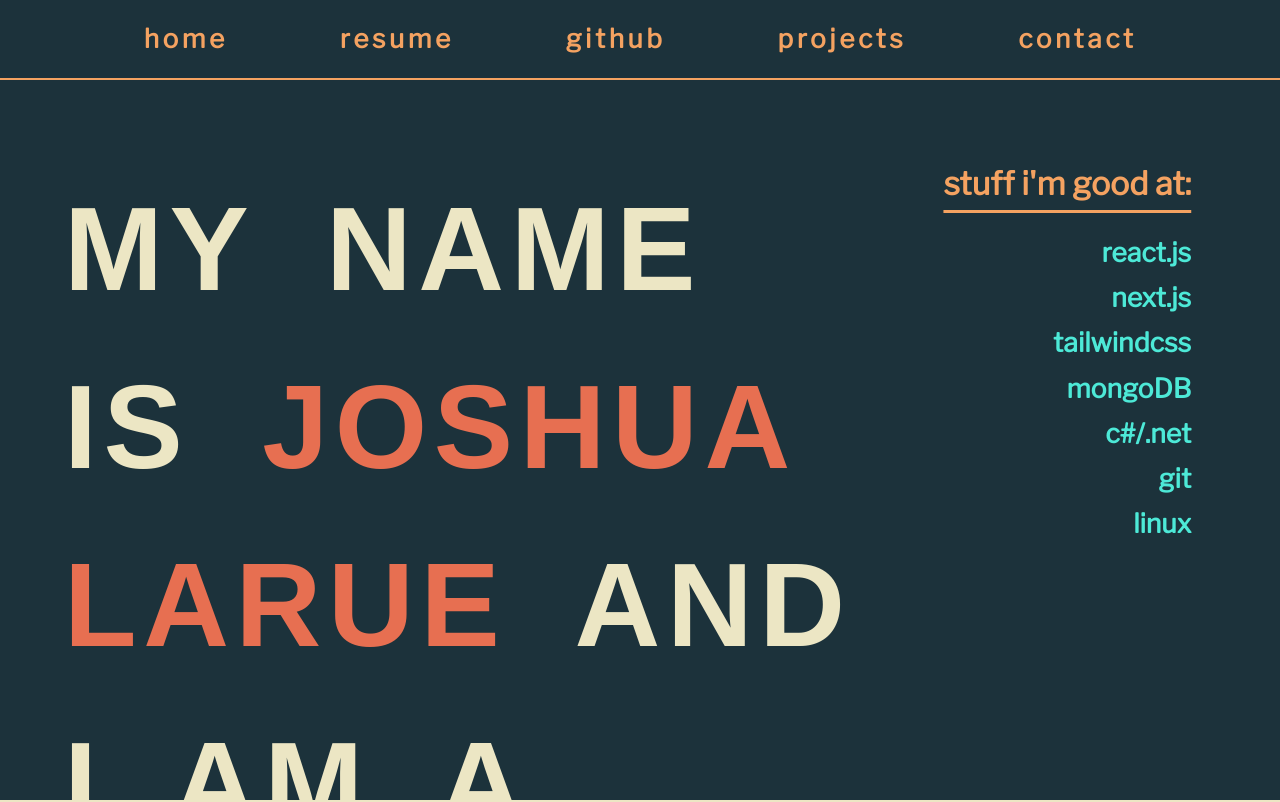
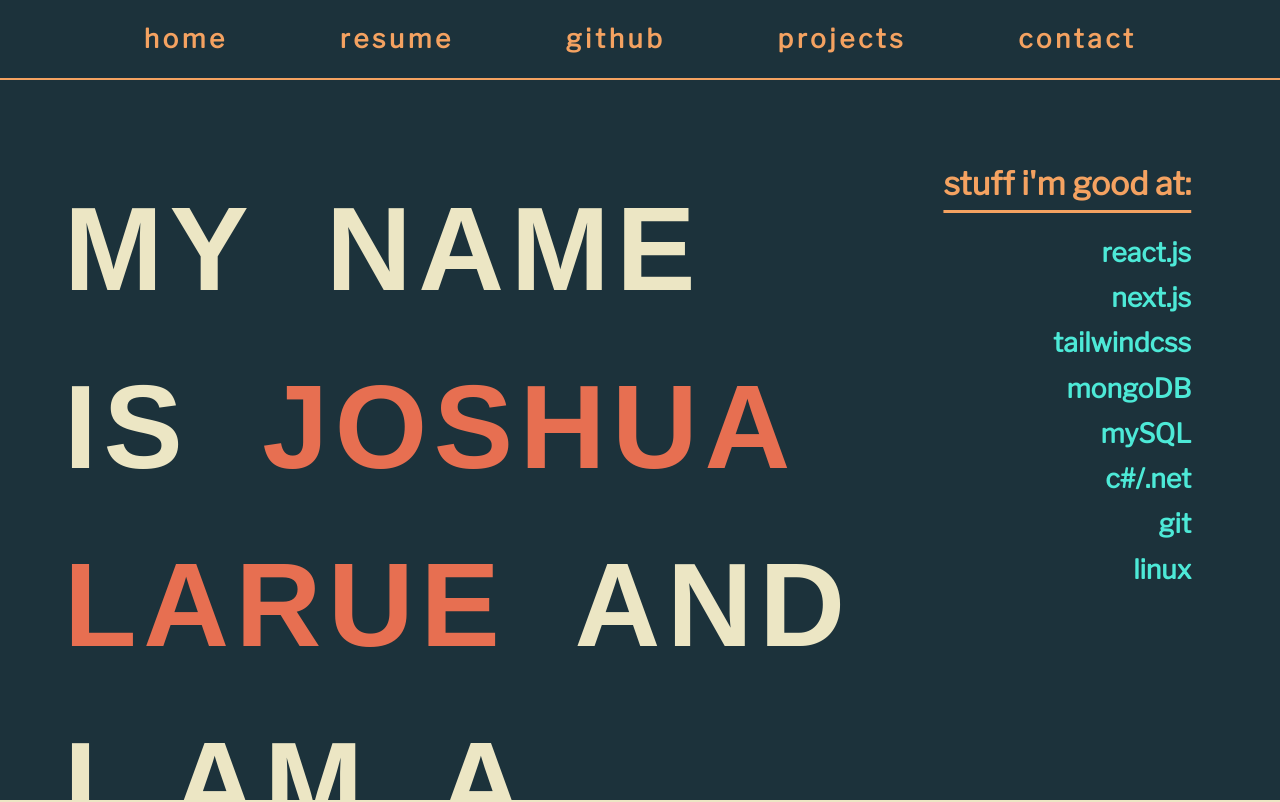
Before and after one commit to jovielarue/portfolio, a React (Vite) app: page / in a window 1280 px wide. Shown: the top 802 px of the page. Built offline with nearby package versions, Linux system fonts and the light colour scheme; a web font is replaced by a local one.

Commit message:
added ability to home page

```diff
--- a/src/components/Abilities.jsx
+++ b/src/components/Abilities.jsx
@@ -8,6 +8,7 @@ export default function Abilities() {
           <h3>next.js</h3>
           <h3>tailwindcss</h3>
           <h3>mongoDB</h3>
+          <h3>mySQL</h3>
           <h3>c#/.net</h3>
           <h3>git</h3>
           <h3>linux</h3>
```
